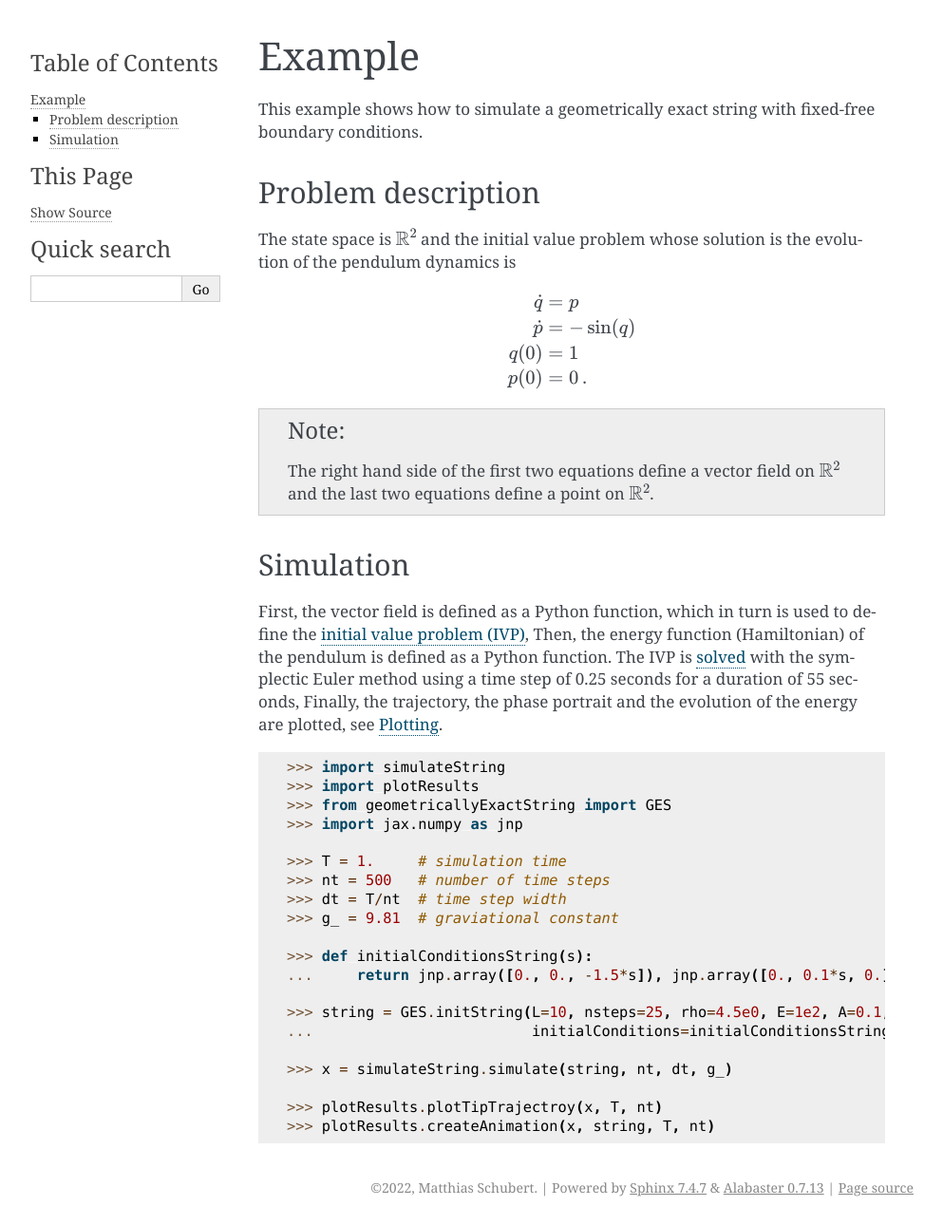
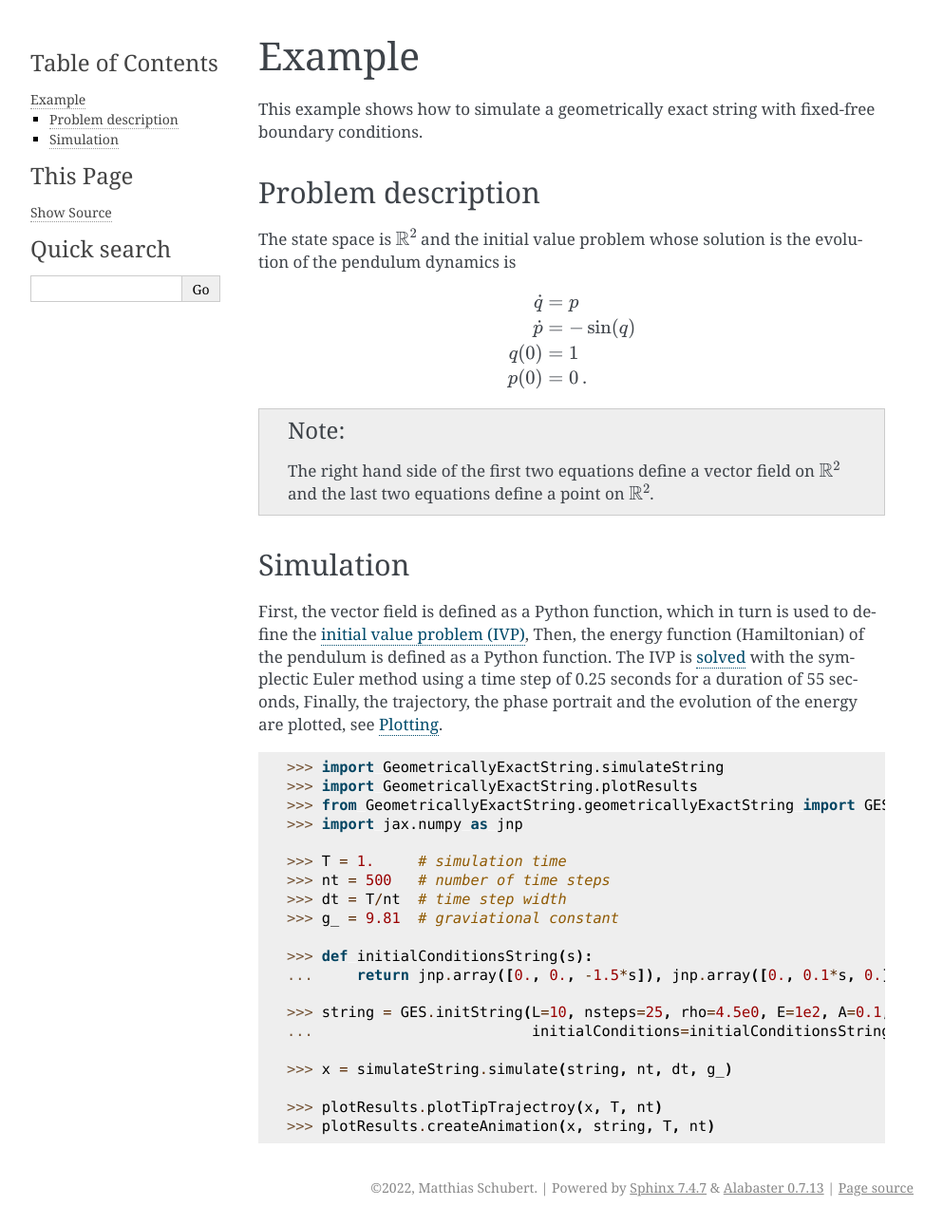
Before and after one commit to THREAD-3-2/GeometricallyExactString, a Sphinx documentation site: the page built from docs/example.rst, in a window 1280 px wide. Shown: the whole page at 95% size, without its empty margins (148-1141 px from the left). Built offline with Sphinx 7.4.7, drawn with Linux system fonts in a browser that asks for light colours.

Commit message:
changes to example to fix autodocs

```diff
--- a/docs/example.rst
+++ b/docs/example.rst
@@ -19,8 +19,8 @@ whose solution is the evolution of the pendulum dynamics is
     \begin{aligned}
         \dot{q} &= p \\
         \dot{p} &= -\sin(q) \\
-        q(0) &= 1 \\
-        p(0) &= 0
+                    q(0) &= 1 \\
+                    p(0) &= 0
         \,.
     \end{aligned}
 
@@ -44,9 +44,9 @@ see :ref:`plotting`.
 
 .. doctest::
 
-    >>> import simulateString
-    >>> import plotResults
-    >>> from geometricallyExactString import GES
+    >>> import GeometricallyExactString.simulateString
+    >>> import GeometricallyExactString.plotResults
+    >>> from GeometricallyExactString.geometricallyExactString import GES
     >>> import jax.numpy as jnp
 
     >>> T = 1.     # simulation time
--- a/docs/installation.rst
+++ b/docs/installation.rst
@@ -28,4 +28,5 @@ install the package in a virtual environment like so:
 For development, the packages listed in `requirements.txt` need to be installed:
 
 .. code-block:: bash
+
     pip install -r requirements.txt
```
